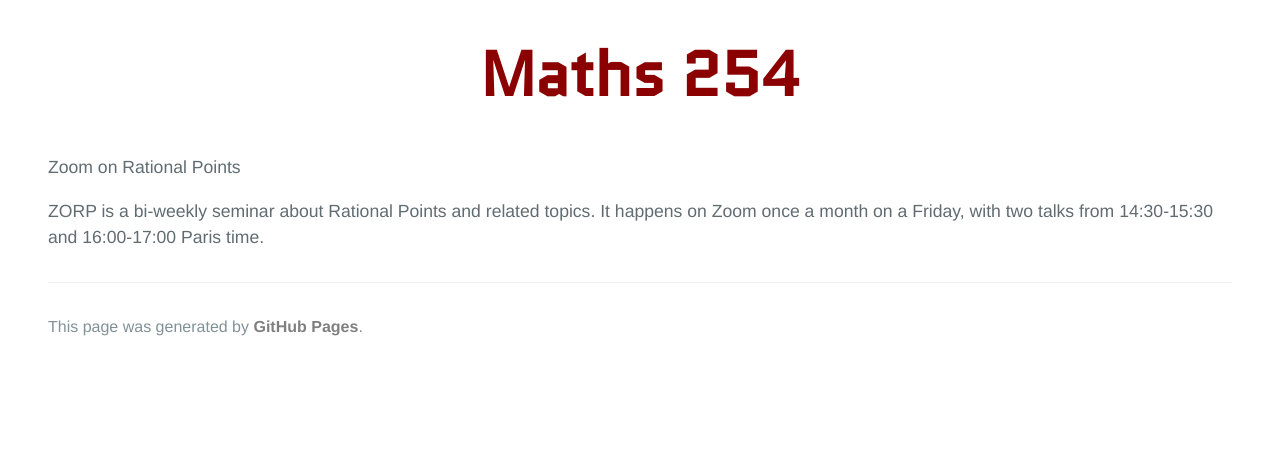
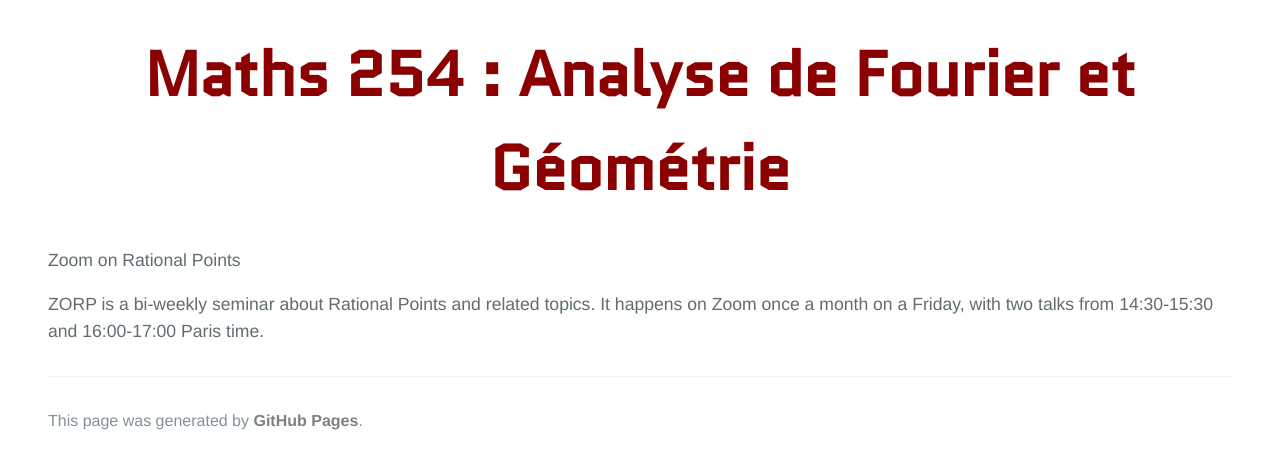
Before and after one commit to KevinDestagnol/algebre.github.io, a Jekyll site: the page built from about.md, in a window 1280 px wide, cut to the strip 264-733 px from the top of the page. Built offline with Jekyll 4.4.1, drawn with Linux system fonts in a browser that asks for light colours; some web fonts are replaced; our own code applies the rules of GitHub Pages for plain Markdown files; the repository's description, which GitHub fills in, is left out.

Commit message:
Update _config.yml

```diff
--- a/_config.yml
+++ b/_config.yml
@@ -2,4 +2,4 @@ theme: jekyll-theme-cayman
 classes: wide
 
 
-title: "Maths 254"
+title: "Maths 254 : Analyse de Fourier et Géométrie"
```
